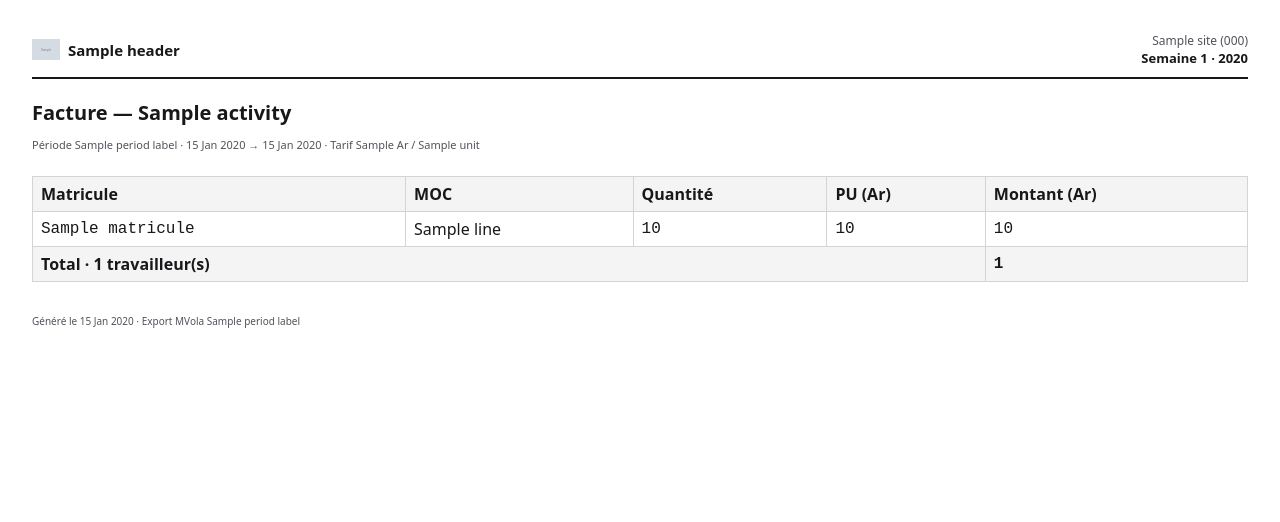
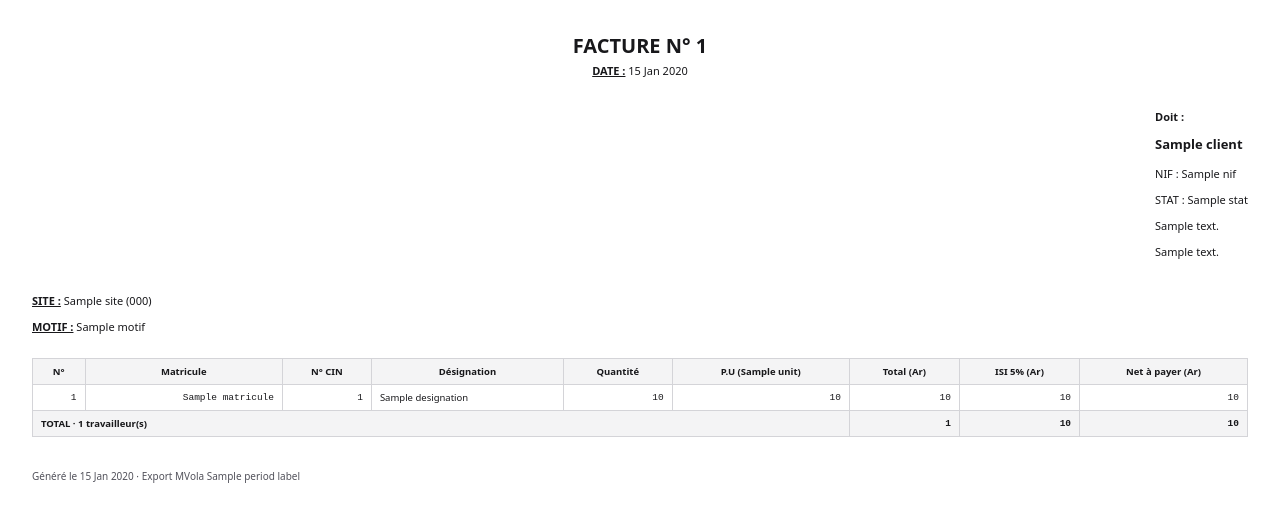
Before and after one commit to thierry1804/alterra, a Node project: template backend/src/templates/activity-invoice.hbs in a window 1280 px wide. Shown: the top 522 px of the page. Run offline with Node 20 templates, Linux system fonts and the light colour scheme; the template is opened without the code that fills it: most values are stand-ins (such as "Sample title", 1, 10 or a date in 2020); grey boxes marked "Sample" are stand-in pictures.

Commit message:
feat(invoices): add invoice number field and update related templates

```diff
--- a/admin/src/lib/invoices.ts
+++ b/admin/src/lib/invoices.ts
@@ -1,5 +1,6 @@
 export interface InvoiceRow {
   id: string;
+  number: number | null;
   periodIso: string;
   referenceYear: number | null;
   activityLabel: string;
--- a/admin/src/pages/Invoices.tsx
+++ b/admin/src/pages/Invoices.tsx
@@ -201,6 +201,7 @@ export default function InvoicesPage() {
         <table className="w-full text-sm">
           <thead className="bg-zinc-50 text-left text-xs font-medium uppercase tracking-wide text-subtle">
             <tr>
+              <th className="px-4 py-2">N°</th>
               <th className="px-4 py-2">Activité</th>
               <th className="px-4 py-2">Site</th>
               <th className="px-4 py-2">Période</th>
@@ -214,20 +215,21 @@ export default function InvoicesPage() {
           <tbody className="divide-y divide-zinc-100">
             {isLoading && (
               <tr>
-                <td colSpan={8} className="px-4 py-6 text-center text-zinc-500">
+                <td colSpan={9} className="px-4 py-6 text-center text-zinc-500">
                   Chargement…
                 </td>
               </tr>
             )}
             {!isLoading && rows.length === 0 && (
               <tr>
-                <td colSpan={8} className="px-4 py-6 text-center text-zinc-500">
+                <td colSpan={9} className="px-4 py-6 text-center text-zinc-500">
                   Aucune facture — générée automatiquement au prochain export MVola.
                 </td>
               </tr>
             )}
             {rows.map((invoice) => (
               <tr key={invoice.id}>
+                <td className="px-4 py-2 text-zinc-500">{invoice.number ?? "—"}</td>
                 <td className="flex items-center gap-2 px-4 py-2 font-medium text-zinc-900">
                   <FileText className="h-4 w-4 shrink-0 text-subtle" />
                   {invoice.activityLabel}
--- a/backend/src/services/payments/mvola-export.service.ts
+++ b/backend/src/services/payments/mvola-export.service.ts
@@ -297,7 +297,9 @@ export async function regenerateMvolaExport(
     );
   }
 
-  const invalidMvola = eligible.filter((payment) => !isValidMvolaNumber(payment.worker.mvolaNumber));
+  const invalidMvola = eligible.filter(
+    (payment) => !isValidMvolaNumber(payment.worker.mvolaNumber),
+  );
   if (invalidMvola.length > 0) {
     throw new ApiError(
       422,
--- a/backend/src/templates/activity-invoice.hbs
+++ b/backend/src/templates/activity-invoice.hbs
@@ -5,12 +5,7 @@
     <style>
       body {
         /* Même pile que l'admin (admin/src/index.css) : police système, pas de serif distinctive. */
-        font-family:
-          ui-sans-serif,
-          system-ui,
-          "Liberation Sans",
-          Arial,
-          sans-serif;
+        font-family: ui-sans-serif, system-ui, "Liberation Sans", Arial, sans-serif;
         font-size: 11px;
         color: #18181b;
         margin: 32px;
@@ -18,50 +13,60 @@
       .num {
         font-family: ui-monospace, "SFMono-Regular", "Liberation Mono", Menlo, Consolas, monospace;
         font-variant-numeric: tabular-nums;
+        white-space: nowrap;
       }
-      .brand-header {
-        display: flex;
-        align-items: center;
-        justify-content: space-between;
-        border-bottom: 2px solid #18181b;
-        padding-bottom: 10px;
+      h1.invoice-title {
+        font-size: 20px;
+        text-align: center;
+        margin: 0 0 4px;
+      }
+      .invoice-date {
+        text-align: center;
+        margin: 0 0 20px;
+      }
+      .invoice-date .label {
+        font-weight: 700;
+        text-decoration: underline;
+      }
+      .invoice-meta {
+        display: grid;
+        grid-template-columns: 1fr auto;
+        grid-template-rows: auto auto;
+        column-gap: 24px;
+        row-gap: 12px;
         margin-bottom: 20px;
       }
-      .brand-header .brand {
-        display: flex;
-        align-items: center;
-        gap: 8px;
+      .client-block {
+        grid-column: 2;
+        grid-row: 1;
+        text-align: left;
+        font-size: 11px;
       }
-      .brand-header .brand img {
-        height: 28px;
-        width: 28px;
-        object-fit: contain;
+      .invoice-fields {
+        grid-column: 1;
+        grid-row: 2;
+        align-self: start;
       }
-      .brand-header .brand span {
-        font-size: 15px;
+      .invoice-fields .field {
+        margin-bottom: 4px;
+      }
+      .invoice-fields .label {
+        font-weight: 700;
+        text-decoration: underline;
+      }
+      .client-block .label {
         font-weight: 700;
       }
-      .brand-header .period {
-        text-align: right;
-        font-size: 12px;
-        color: #52525b;
-      }
-      .brand-header .period strong {
-        color: #18181b;
+      .client-block .name {
+        font-weight: 700;
         font-size: 13px;
-      }
-      h1 {
-        font-size: 20px;
-        margin: 0 0 4px;
-      }
-      .meta {
-        color: #52525b;
-        margin-bottom: 24px;
+        margin-top: 2px;
       }
       table {
         width: 100%;
         border-collapse: collapse;
         margin-bottom: 16px;
+        font-size: 9.5px;
       }
       th,
       td {
@@ -71,6 +76,10 @@
       }
       th {
         background: #f4f4f5;
+        text-align: center;
+      }
+      td.num {
+        text-align: right;
       }
       tfoot td {
         font-weight: 700;
@@ -84,56 +93,59 @@
     </style>
   </head>
   <body>
-    <div class="brand-header">
-      <div class="brand">
-        <img src="{{header.logoDataUri}}" alt="" />
-        <span>{{header.appName}}</span>
+    <h1 class="invoice-title">FACTURE N° {{invoiceNumber}}</h1>
+    <p class="invoice-date"><span class="label">DATE :</span> {{invoiceDate}}</p>
+
+    <div class="invoice-meta">
+      <div class="invoice-fields">
+        <p class="field"><span class="label">SITE :</span> {{site.name}} ({{site.shortCode}})</p>
+        <p class="field"><span class="label">MOTIF :</span> {{motif}}</p>
       </div>
-      <div class="period">
-        {{site.name}}
-        ({{site.shortCode}})<br />
-        <strong>Semaine {{weekNumber}} · {{year}}</strong>
+      <div class="client-block">
+        <p class="label">Doit :</p>
+        <p class="name">{{client.name}}</p>
+        <p>NIF : {{client.nif}}</p>
+        <p>STAT : {{client.stat}}</p>
+        <p>{{client.addressLine1}}</p>
+        <p>{{client.addressLine2}}</p>
       </div>
     </div>
-
-    <h1>Facture — {{activity.label}}</h1>
-    <p class="meta">
-      Période
-      {{periodLabel}}
-      ·
-      {{dateFrom}}
-      →
-      {{dateTo}}
-      · Tarif
-      {{activity.unitRate}}
-      Ar / {{activity.unit}}
-    </p>
 
     <table>
       <thead>
         <tr>
+          <th>N°</th>
           <th>Matricule</th>
-          <th>MOC</th>
+          <th>N° CIN</th>
+          <th>Désignation</th>
           <th>Quantité</th>
-          <th>PU (Ar)</th>
-          <th>Montant (Ar)</th>
+          <th>P.U ({{activity.unit}})</th>
+          <th>Total (Ar)</th>
+          <th>ISI 5% (Ar)</th>
+          <th>Net à payer (Ar)</th>
         </tr>
       </thead>
       <tbody>
         {{#each lines}}
           <tr>
+            <td class="num">{{rowNumber}}</td>
             <td class="num">{{matricule}}</td>
-            <td>{{workerName}}</td>
+            <td class="num">{{cinNumber}}</td>
+            <td>{{designation}}</td>
             <td class="num">{{quantity}}</td>
             <td class="num">{{unitPrice}}</td>
             <td class="num">{{amount}}</td>
+            <td class="num">{{isiAmount}}</td>
+            <td class="num">{{netAmount}}</td>
           </tr>
         {{/each}}
       </tbody>
       <tfoot>
         <tr>
-          <td colspan="4">Total · {{summary.workerCount}} travailleur(s)</td>
+          <td colspan="6">TOTAL · {{summary.workerCount}} travailleur(s)</td>
           <td class="num">{{summary.totalAmount}}</td>
+          <td class="num">{{summary.isiAmount}}</td>
+          <td class="num">{{summary.netAmount}}</td>
         </tr>
       </tfoot>
     </table>
```
Also changed, not shown: backend/src/__tests__/payments.test.ts (+1 -4 lines), backend/src/services/payments/activity-invoices.service.ts (+96 -53 lines), backend/src/services/payments/list.service.ts (+10 -3 lines), backend/prisma/migrations/20261106130732_add_invoice_number/migration.sql (added), 1 other file.
